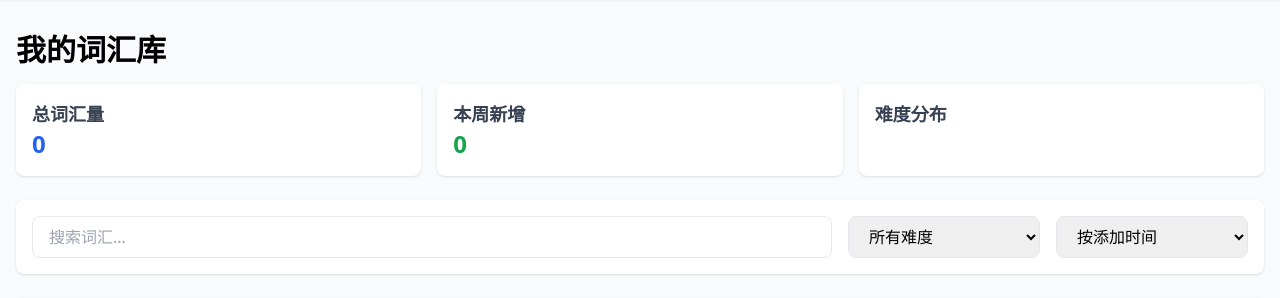
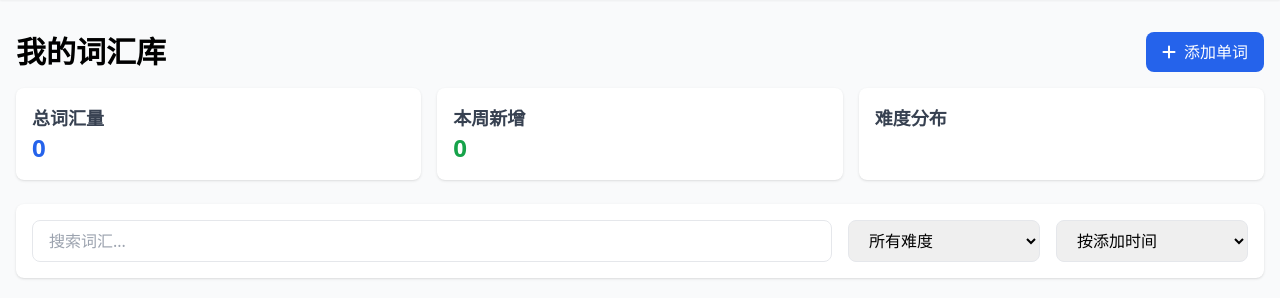
Before and after one commit to huiping192/reuters-study, a Flask app: page /vocabulary in a window 1280 px wide. Shown: the part 64-362 px from the top of the page. Run offline with Flask 3, Linux system fonts and the light colour scheme; data that the repository does not hold is empty; parts of the project's set-up code (start-up, migrations or seed data) failed here and were passed over; some libraries are stand-ins or nearby versions.

Commit message:
vocabulary

```diff
--- a/app/templates/vocabulary/list.html
+++ b/app/templates/vocabulary/list.html
@@ -5,7 +5,12 @@
 {% block content %}
 <div class="container mx-auto px-4 py-8">
     <div class="mb-8">
-        <h1 class="text-3xl font-bold mb-4">我的词汇库</h1>
+        <div class="flex justify-between items-center mb-4">
+            <h1 class="text-3xl font-bold">我的词汇库</h1>
+            <button onclick="showAddWordModal()" class="px-4 py-2 bg-blue-600 text-white rounded-lg hover:bg-blue-700 transition-colors">
+                <i class="fas fa-plus mr-2"></i>添加单词
+            </button>
+        </div>
 
         <!-- 统计信息 -->
         <div class="grid grid-cols-1 md:grid-cols-3 gap-4 mb-6">
@@ -20,6 +25,38 @@
             <div class="bg-white rounded-lg shadow p-4">
                 <h3 class="text-lg font-semibold text-gray-700">难度分布</h3>
                 <div id="difficulty-distribution" class="text-sm text-gray-600">加载中...</div>
+            </div>
+        </div>
+
+        <!-- 添加单词模态框 -->
+        <div id="add-word-modal" class="fixed inset-0 bg-gray-600 bg-opacity-50 hidden flex items-center justify-center">
+            <div class="bg-white rounded-lg p-6 w-full max-w-md">
+                <div class="flex justify-between items-center mb-4">
+                    <h3 class="text-xl font-bold">添加新单词</h3>
+                    <button onclick="hideAddWordModal()" class="text-gray-500 hover:text-gray-700">
+                        <i class="fas fa-times"></i>
+                    </button>
+                </div>
+                <form id="add-word-form" class="space-y-4">
+                    <div>
+                        <label class="block text-sm font-medium text-gray-700 mb-1">单词</label>
+                        <input type="text" id="word-input" name="word" required
+                               class="w-full px-3 py-2 border rounded-lg focus:outline-none focus:ring-2 focus:ring-blue-500"
+                               placeholder="输入要添加的单词">
+                    </div>
+                    <div>
+                        <label class="block text-sm font-medium text-gray-700 mb-1">来源URL（可选）</label>
+                        <input type="text" id="source-url-input" name="source_url"
+                               class="w-full px-3 py-2 border rounded-lg focus:outline-none focus:ring-2 focus:ring-blue-500"
+                               placeholder="输入单词来源URL">
+                    </div>
+                    <div class="flex justify-end space-x-3">
+                        <button type="button" onclick="hideAddWordModal()"
+                                class="px-4 py-2 border rounded-lg hover:bg-gray-50">取消</button>
+                        <button type="submit"
+                                class="px-4 py-2 bg-blue-600 text-white rounded-lg hover:bg-blue-700">添加</button>
+                    </div>
+                </form>
             </div>
         </div>
 
@@ -273,5 +310,91 @@ document.addEventListener('DOMContentLoaded', () => {
     loadVocabulary();
     loadStats();
 });
+
+// 显示添加单词模态框
+function showAddWordModal() {
+    document.getElementById('add-word-modal').classList.remove('hidden');
+}
+
+// 隐藏添加单词模态框
+function hideAddWordModal() {
+    document.getElementById('add-word-modal').classList.add('hidden');
+    document.getElementById('add-word-form').reset();
+}
+
+// 处理添加单词表单提交
+document.getElementById('add-word-form').addEventListener('submit', async function(e) {
+    e.preventDefault();
+
+    const word = document.getElementById('word-input').value.trim();
+    const sourceUrl = document.getElementById('source-url-input').value.trim();
+
+    if (!word) {
+        alert('请输入单词');
+        return;
+    }
+
+    try {
+        // 第一步：添加单词
+        const addResponse = await fetch('/api/vocabulary', {
+            method: 'POST',
+            headers: {
+                'Content-Type': 'application/json',
+            },
+            body: JSON.stringify({
+                word: word,
+                source_url: sourceUrl || undefined
+            })
+        });
+
+        const addData = await addResponse.json();
+
+        if (addData.success) {
+            // 显示添加成功提示
+            alert('单词添加成功！正在后台更新详细信息...');
+            hideAddWordModal();
+            loadVocabulary(currentPage);
+            loadStats();
+
+            // 异步更新单词信息
+            updateVocabularyInBackground(addData.data.id);
+        } else {
+            alert('添加失败：' + addData.error);
+        }
+    } catch (error) {
+        console.error('添加单词失败:', error);
+        alert('添加失败，请重试');
+    }
+});
+
+// 后台异步更新单词信息
+async function updateVocabularyInBackground(vocabId) {
+    try {
+        const updateResponse = await fetch(`/api/vocabulary/${vocabId}/update`, {
+            method: 'POST'
+        });
+
+        const updateData = await updateResponse.json();
+
+        if (updateData.success) {
+            // 更新成功后刷新列表
+            loadVocabulary(currentPage);
+            // 可以添加一个小的提示，告诉用户更新完成
+            const toast = document.createElement('div');
+            toast.className = 'fixed bottom-4 right-4 bg-green-500 text-white px-4 py-2 rounded-lg shadow-lg';
+            toast.textContent = '单词详细信息已更新完成！';
+            document.body.appendChild(toast);
+
+            // 3秒后自动移除提示
+            setTimeout(() => {
+                toast.remove();
+            }, 3000);
+        } else {
+            console.error('自动更新失败:', updateData.error);
+        }
+    } catch (error) {
+        console.error('自动更新失败:', error);
+    }
+}
 </script>
 {% endblock %}
```
